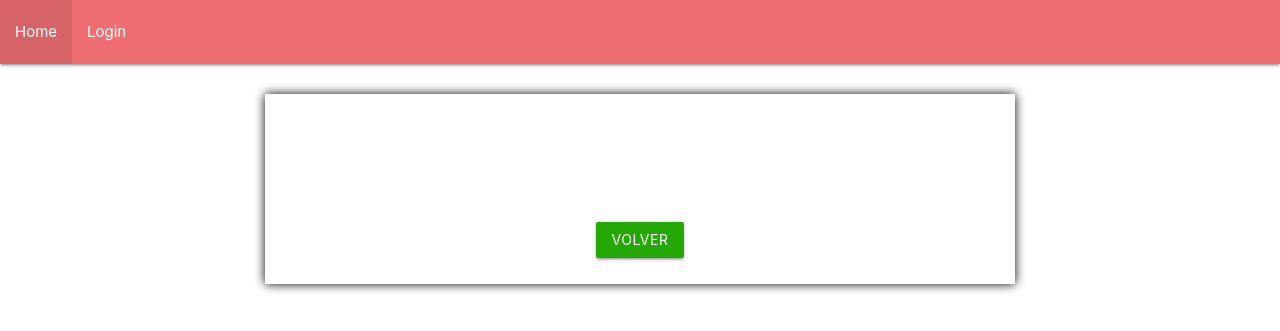
After one commit to Rafa2410/Atenea, a Symfony app: template templates/administration/index.html.twig in a window 1280 px wide. The commit adds this page. Shown: the top 331 px of the page. Run offline with Twig, Linux system fonts and the light colour scheme; the template is opened without the code that fills it, so the values that code supplies are empty; some libraries are stand-ins or nearby versions.

Commit message:
Menu Gestion Administrativa

```diff
--- /dev/null
+++ b/templates/administration/index.html.twig
@@ -0,0 +1,19 @@
+{% extends 'base.html.twig' %}
+
+{% block title %}Hello AdministrationController!{% endblock %}
+
+{% block body %}
+    <div class="container center">
+        {% if is_granted('IS_AUTHENTICATED_FULLY') %}
+            {% if app.user.roles[0] == 'ROLE_ADMIN' %}
+                <button class="btn btn-lg btn-primary"><a style="color:white;" href="">Gestionar Datos de Corporación</a></button>
+                <div style="height:10px;"></div>
+                <button class="btn btn-lg btn-primary"><a style="color:white;" href="">Gestionar Datos de Contrato</a></button>
+            {% else %}
+                <h1>Error</h1>
+            {% endif %}
+        {% endif %}
+        <br><br>
+        <button class="btn btn-lg btn-primary volver"><a style="color:white;" href="/Atenea/public/index.php/home">Volver</a></button>
+    </div>
+{% endblock %}
--- a/templates/base.html.twig
+++ b/templates/base.html.twig
@@ -43,11 +43,17 @@
             select{
                 height: 75px;
             }
+            .volver{
+                background-color: #26A708;
+            }
+            .volver:hover{
+                background-color: #26A75D;
+            }
         </style>
         <nav>
             <div class="nav-wrapper">
                 {% if is_granted('IS_AUTHENTICATED_FULLY') %}
-                    <a href="#" class="right">Bienvenido {{ app.user.nombre }} {{ app.user.apellidos }}</a>
+                    <a href="#" class="right" style="margin-right: 10px;">Bienvenido {{ app.user.nombre }} {{ app.user.apellidos }}</a>
                 {% else %}
                     <a href="#" class="right"></a>
                 {% endif %}
--- a/templates/home/index.html.twig
+++ b/templates/home/index.html.twig
@@ -6,10 +6,10 @@
     <div class="container center">
         {% if is_granted('IS_AUTHENTICATED_FULLY') %}
             {% if app.user.roles[0] == 'ROLE_ADMIN' %}
-                <button class="btn btn-lg btn-primary" type="submit">Gestión Administrativa</button>
+                <button class="btn btn-lg btn-primary"><a style="color:white;" href="/Atenea/public/index.php/administration">Gestión Administrativa</a></button>
                 <div style="height:10px;"></div>
             {% else %}
-                <button class="btn btn-lg btn-primary">Gestión Técnica</button>
+                <button class="btn btn-lg btn-primary"><a style="color:white;" href="/Atenea/public/index.php/register">Gestión Técnica</a></button>
             {% endif %}
         {% endif %}
     </div>
--- a/templates/security/login.html.twig
+++ b/templates/security/login.html.twig
@@ -1,6 +1,6 @@
 {% extends 'base.html.twig' %}
 
-{% block title %}Inicia Sesión{% endblock %}
+{% block title %}Iniciar Sesión{% endblock %}
 
 {% block body %}
 <div class="container">
```
Also changed, not shown: src/Controller/AdministrationController.php (added, +19 -0 lines), src/Controller/TechnicalController.php (added, +19 -0 lines), templates/technical/index.html.twig (added, +20 -0 lines).
